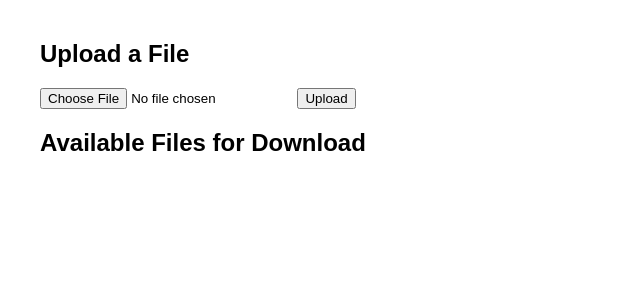
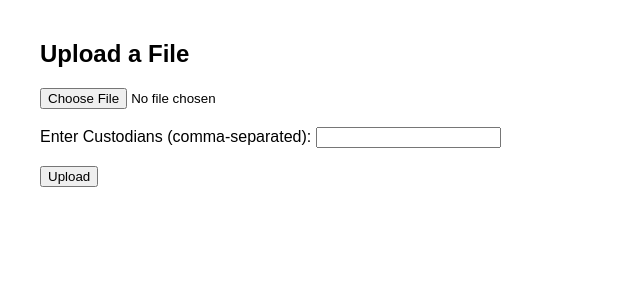
Before and after one commit to akhil-perla/SDIRA_project, a Flask app: template templates/upload.html in a window 1280 px wide. Shown: the top 300 px of the page, without its empty margins (0-640 px from the left). Run offline with Flask 3, Linux system fonts and the light colour scheme; the template is opened without the code that fills it, so the values that code supplies are empty.

Commit message:
Added upload functionality

```diff
--- a/routes/auth.py
+++ b/routes/auth.py
@@ -27,7 +27,7 @@ def login():
         if username in users and check_password_hash(users[username]["password"], password):
             session['user'] = username
             flash("Login successful!", "success")
-            return redirect(url_for("dashboard"))  # Adjust as needed
+            return redirect(url_for("dashboard.dashboard"))  # Adjust as needed
         else:
             flash("Invalid credentials", "danger")
 
@@ -65,3 +65,9 @@ def register():
             return redirect(url_for('auth.login'))
 
     return render_template('register.html')
+
+@auth.route('/logout')
+def logout():
+    session.pop('user', None)  # Remove user from session
+    flash("You have been logged out.", "info")
+    return redirect(url_for('auth.login'))
--- a/routes/file_upload.py
+++ b/routes/file_upload.py
@@ -47,6 +47,26 @@ def save_metadata(metadata):
     except IOError as e:
         print(f"Error saving metadata: {e}")
 
+# Function to check if a file with the same name already exists
+def file_exists(filename):
+    """Check if the file already exists in the upload folder."""
+    return os.path.exists(os.path.join(UPLOAD_FOLDER, filename))
+
+# Function to validate if a custodian exists (this will be based on a mock user validation)
+def is_valid_custodian(username):
+    """Check if the given username is a valid custodian."""
+    # Here you would normally query a database or another file (e.g., users.json)
+    # For simplicity, let's assume all custodians are valid if they are non-empty strings.
+    users = load_users()  # Assuming we have a function to load users from a file or DB
+    return username in users and users[username]["role"] == "custodian"
+
+def load_users():
+    """Load users from a mock user database (users.json)."""
+    USER_FILE = "storage/users.json"
+    if not os.path.exists(USER_FILE):
+        return {}
+    with open(USER_FILE, "r") as f:
+        return json.load(f)
 
 @file_upload.route("/upload", methods=["POST"])
 def upload_file():
@@ -60,9 +80,22 @@ def upload_file():
 
     if file and allowed_file(file.filename):
         filename = secure_filename(file.filename)
+
+        # Check if the file already exists
+        if file_exists(filename):
+            return jsonify({"error": "File with the same name already exists"}), 400
+
         filepath = os.path.join(UPLOAD_FOLDER, filename)
+        file.save(filepath)  # Save file to uploads folder
 
-        file.save(filepath)  # Save file to uploads folder
+        # Prompt the issuer for custodian usernames
+        custodians_input = request.form.get('custodians')
+        custodians = custodians_input.split(',')
+
+        # Validate custodians
+        invalid_custodians = [custodian for custodian in custodians if not is_valid_custodian(custodian)]
+        if invalid_custodians:
+            return jsonify({"error": f"Invalid custodians: {', '.join(invalid_custodians)}"}), 400
 
         # Store metadata
         metadata = load_metadata()
@@ -70,7 +103,9 @@ def upload_file():
             "filename": filename,
             "size": os.path.getsize(filepath),
             "upload_time": datetime.utcnow().isoformat(),
-            "mime_type": get_mime_type(filename)
+            "mime_type": get_mime_type(filename),
+            "issuer": request.form.get('issuer'),  # Assuming issuer is passed in the form
+            "custodians": custodians
         }
 
         metadata.append(file_metadata)  # Append new file entry
@@ -100,3 +135,14 @@ def download_file(filename):
     except Exception as e:
         print(f"Download error: {str(e)}")
         return jsonify({"error": "Internal server error"}), 500
+
+@file_upload.route("/issuer/files", methods=["GET"])
+def get_files_for_issuer():
+    """Return a list of files uploaded by the issuer along with custodians."""
+    issuer = request.args.get("issuer")  # Assuming the issuer is provided in query parameters
+    metadata = load_metadata()
+
+    # Filter files by issuer
+    user_files = [file for file in metadata if file["issuer"] == issuer]
+
+    return jsonify({"files": user_files}), 200
--- a/templates/upload.html
+++ b/templates/upload.html
@@ -1,58 +1,66 @@
+<!-- Updated upload.html -->
 <!DOCTYPE html>
 <html lang="en">
 <head>
     <meta charset="UTF-8">
     <meta name="viewport" content="width=device-width, initial-scale=1.0">
-    <title>File Upload & Download</title>
+    <title>File Upload</title>
     <style>
-        body {
-            font-family: Arial, sans-serif;
-            margin: 40px;
-        }
-        form {
-            margin-bottom: 20px;
-        }
-        .file-list {
-            margin-top: 20px;
-        }
+        body { font-family: Arial, sans-serif; margin: 40px; }
+        .error { color: red; }
     </style>
     <script>
-        async function fetchFiles() {
-            const response = await fetch('/files');
-            const files = await response.json();
+        const validCustodians = ["alice", "bob", "charlie"]; // Example valid custodians
 
-            let fileList = document.getElementById('fileList');
-            fileList.innerHTML = ''; // Clear previous list
+        function uploadFile(event) {
+            event.preventDefault();
 
-            if (files.length === 0) {
-                fileList.innerHTML = "<p>No files available for download.</p>";
+            const fileInput = document.getElementById("file");
+            const custodianInput = document.getElementById("custodians");
+            const errorDiv = document.getElementById("error");
+
+            errorDiv.textContent = ""; // Clear previous errors
+            if (!fileInput.files.length) {
+                errorDiv.textContent = "Please select a file.";
                 return;
             }
 
-            files.forEach(file => {
-                let listItem = document.createElement('li');
-                let downloadLink = document.createElement('a');
+            const file = fileInput.files[0];
+            const filename = file.name;
+            const fileExtension = filename.split('.').pop().toLowerCase();
+            if (!["csv", "xlsx"].includes(fileExtension)) {
+                errorDiv.textContent = "Invalid file format. Only .csv and .xlsx allowed.";
+                return;
+            }
 
-                downloadLink.href = `/download/${file.filename}`;
-                downloadLink.textContent = file.filename;
-                downloadLink.download = file.filename;
+            let custodians = custodianInput.value.split(",").map(c => c.trim().toLowerCase());
+            if (!custodians.every(c => validCustodians.includes(c))) {
+                errorDiv.textContent = "Invalid custodian(s) entered.";
+                return;
+            }
 
-                listItem.appendChild(downloadLink);
-                fileList.appendChild(listItem);
-            });
+            let files = JSON.parse(localStorage.getItem("files")) || [];
+            if (files.some(f => f.filename === filename)) {
+                errorDiv.textContent = "File with this name already exists.";
+                return;
+            }
+
+            const issuer = "current_user"; // Simulated issuer name
+            files.push({ filename, issuer, custodians });
+            localStorage.setItem("files", JSON.stringify(files));
+            alert("File uploaded successfully!");
+            window.location.href = "dashboard.html";
         }
-
-        document.addEventListener("DOMContentLoaded", fetchFiles);
     </script>
 </head>
 <body>
     <h2>Upload a File</h2>
-    <form action="/upload" method="post" enctype="multipart/form-data">
-        <input type="file" name="file" required>
+    <form onsubmit="uploadFile(event)">
+        <input type="file" id="file" required><br><br>
+        <label>Enter Custodians (comma-separated):</label>
+        <input type="text" id="custodians" required><br><br>
         <button type="submit">Upload</button>
+        <p id="error" class="error"></p>
     </form>
-
-    <h2>Available Files for Download</h2>
-    <ul id="fileList"></ul>
 </body>
 </html>
```
Also changed, not shown: routes/dashboard.py (+31 -3 lines), templates/dashboard.html (+36 -2 lines), storage/files.json, storage/users.json.
